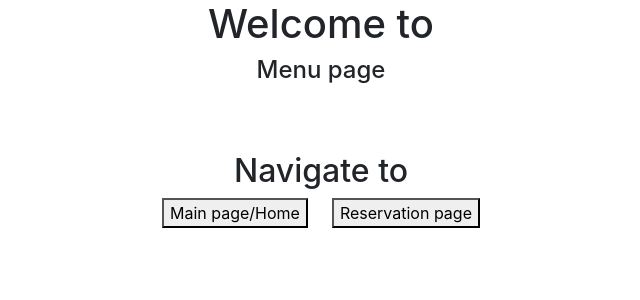
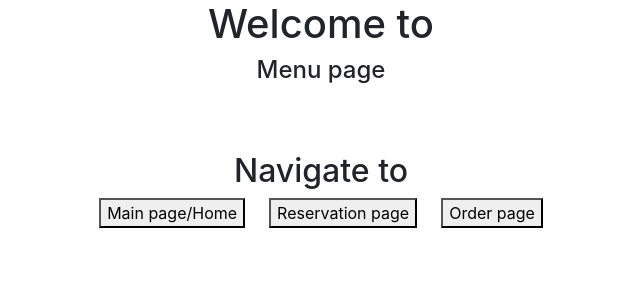
Before and after one commit to mohk1993/Moms-spaghetti, an Angular app: page /menu in a window 1280 px wide. Shown: the top 300 px of the page, without its empty margins (319-959 px from the left). Built offline with nearby package versions, Linux system fonts and the light colour scheme.

Commit message:
navigation fix 2

```diff
--- a/src/app/home-layout/menu/menu.component.html
+++ b/src/app/home-layout/menu/menu.component.html
@@ -16,6 +16,7 @@
         <div class="col-12 d-flex justify-content-center">
             <button [routerLink]="['/']" style="margin: 0 .75rem;">Main page/Home</button>
             <button [routerLink]="['/reservations/single']" style="margin: 0 .75rem;">Reservation page</button>
+            <button [routerLink]="['/orders/single']" style="margin: 0 .75rem;">Order page</button>
         </div>
 
     </div>
--- a/src/app/home-layout/orders-filler/order/order.component.html
+++ b/src/app/home-layout/orders-filler/order/order.component.html
@@ -16,6 +16,7 @@
         <div class="col-12 d-flex justify-content-center">
             <button [routerLink]="['/orders']" style="margin: 0 .75rem;">Orders page</button>
             <button [routerLink]="['/deliveries/single']" style="margin: 0 .75rem;">Delivery page</button>
+            <button [routerLink]="['/menu']" style="margin: 0 .75rem;">Menu page</button>
         </div>
 
     </div>
```
